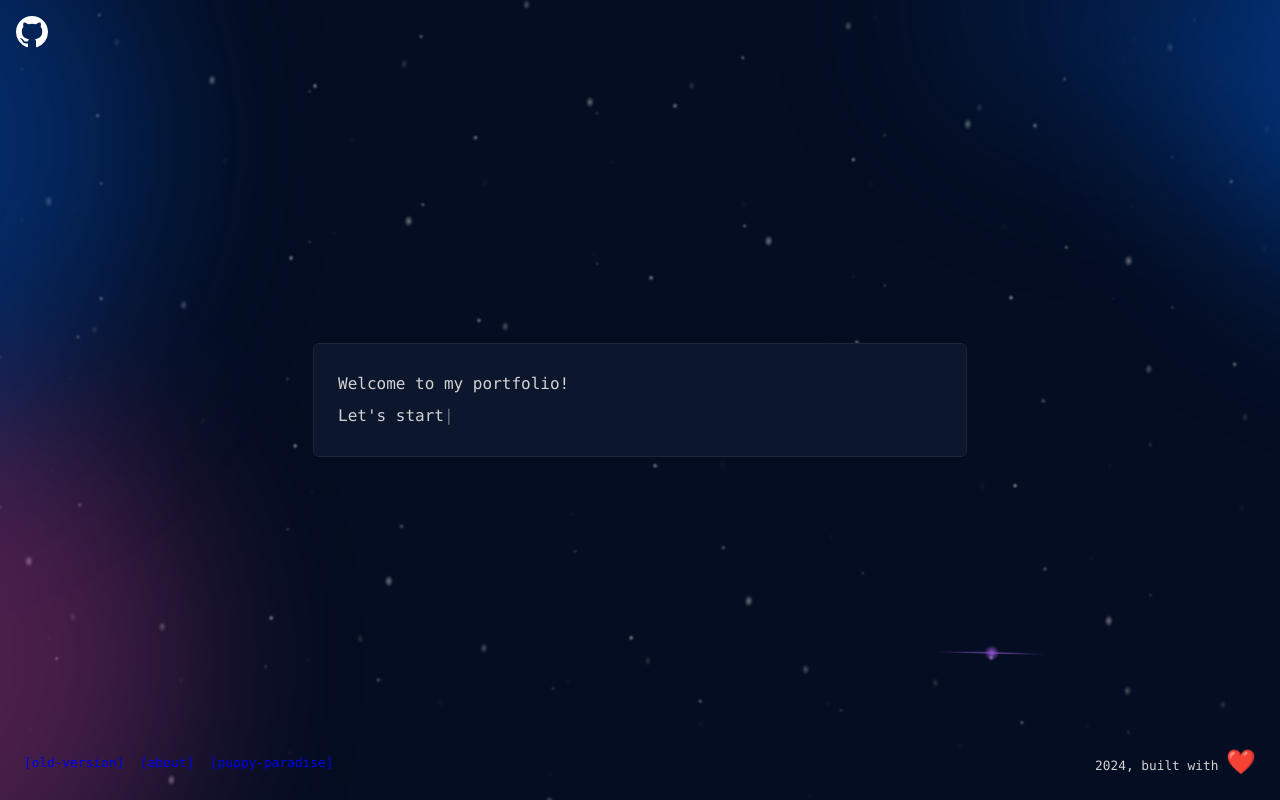
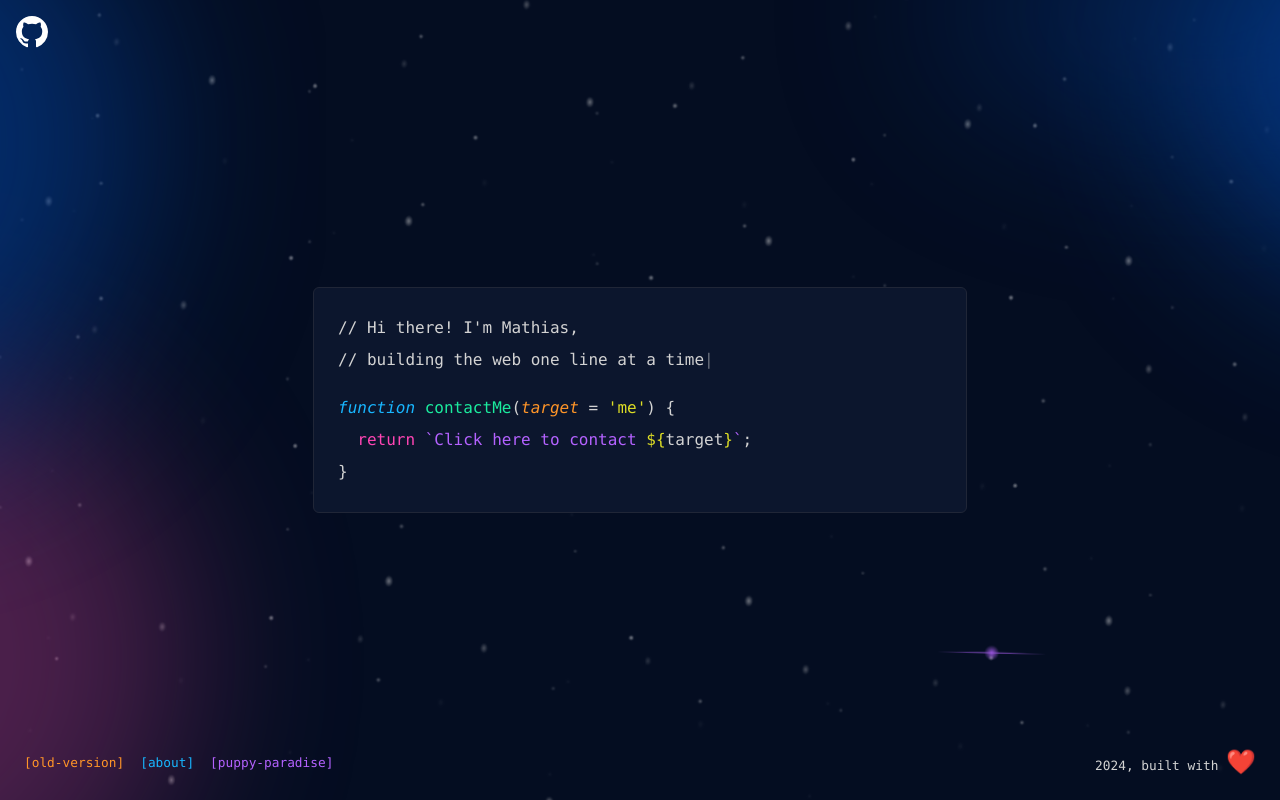
Before and after one commit to mathiasfc/portfolio, a Next.js app: page / in a window 1280 px wide. Built offline with nearby package versions, Linux system fonts and the light colour scheme.

Commit message:
:sparkles: created contact me fn placeholder

```diff
--- a/components/CodeContent/index.tsx
+++ b/components/CodeContent/index.tsx
@@ -2,10 +2,48 @@ import React, { useState, useEffect } from "react";
 import TypingAnimation from "@/components/TypingAnimation";
 import * as s from "./style";
 
+const FnContactMePlaceholder = () => (
+  <>
+    <p>
+      <span className="span-code-blue">
+        <i>function</i>
+      </span>{" "}
+      <span className="span-code-green">contactMe</span>(
+      <span className="span-code-orange">
+        <i>target</i>
+      </span>
+      <span> = </span>
+      <span className="span-code-yellow">'me'</span>){" {"}
+    </p>
+    <p>
+      <span className="span-code-pink">&nbsp;&nbsp;return</span>
+      <span className="span-code-purple"> `Click here to contact </span>
+      <span className="span-code-yellow">{"${"}</span>
+      <span>target</span>
+      <span className="span-code-yellow">{"}"}</span>
+      <span className="span-code-purple">`</span>;
+    </p>
+    <p>{"}"}</p>
+  </>
+);
+
 const CodeContent = () => {
+  const [showContactMeButton, setShowContactMeButton] = useState(false);
+
+  useEffect(() => {
+    setTimeout(() => {
+      setShowContactMeButton(true);
+    }, 3800);
+  }, []);
   return (
     <s.CodeContentContainer>
-      <TypingAnimation text={`Welcome to my portfolio! \n Let's start`} />
+      <TypingAnimation
+        text={`// Hi there! I'm Mathias, \n // building the web one line at a time`}
+      />
+
+      <s.CodeBlock>
+        {showContactMeButton && <FnContactMePlaceholder />}
+      </s.CodeBlock>
     </s.CodeContentContainer>
   );
 };
--- a/components/CodeContent/style.ts
+++ b/components/CodeContent/style.ts
@@ -1,4 +1,5 @@
-import styled from "styled-components";
+import { breakpoints } from "@/utils/breakpoints";
+import styled, { css } from "styled-components";
 
 export const CodeContentContainer = styled.div`
   border: 1px solid #202637;
@@ -12,4 +13,49 @@ export const CodeContentContainer = styled.div`
   width: 100%;
   line-height: 2rem;
   min-width: 320px;
+
+  @media (max-width: ${breakpoints.sm}) {
+    font-size: 0.9rem;
+    line-height: 1.5rem;
+  }
 `;
+
+export const CodeBlock = styled.div`
+  ${({ theme }) => css`
+    margin-top: 1rem;
+    cursor: pointer;
+
+    p {
+      margin: 0px;
+    }
+
+    .span-code-blue {
+      color: ${theme.colors.blue};
+    }
+
+    .span-code-orange {
+      color: ${theme.colors.orange};
+    }
+
+    .span-code-purple {
+      color: ${theme.colors.purple};
+    }
+
+    .span-code-green {
+      color: ${theme.colors.green};
+
+      &:hover {
+        color: ${theme.colors.black};
+        background-color: ${theme.colors.green};
+      }
+    }
+
+    .span-code-yellow {
+      color: ${theme.colors.yellow};
+    }
+
+    .span-code-pink {
+      color: ${theme.colors.pink};
+    }
+  `}
+`;
--- a/components/TypingAnimation/style.ts
+++ b/components/TypingAnimation/style.ts
@@ -1,9 +1,15 @@
+import { breakpoints } from "@/utils/breakpoints";
 import styled, { keyframes } from "styled-components";
 
 export const TypingAnimationContainer = styled.div`
   span {
     white-space: pre-line;
     font-size: 1rem;
+
+    @media (max-width: ${breakpoints.sm}) {
+      font-size: 0.9rem;
+      line-height: 1.5rem;
+    }
   }
 `;
 
--- a/pages/_app.tsx
+++ b/pages/_app.tsx
@@ -1,13 +1,7 @@
 import type { AppProps } from "next/app";
-import { ThemeProvider, type DefaultTheme } from "styled-components";
+import { ThemeProvider } from "styled-components";
 import GlobalStyle from "@/styles/global";
-
-const theme: DefaultTheme = {
-  colors: {
-    primary: "#111",
-    secondary: "#0070f3",
-  },
-};
+import { theme } from "@/styles/theme";
 
 export default function App({ Component, pageProps }: AppProps) {
   return (
```
